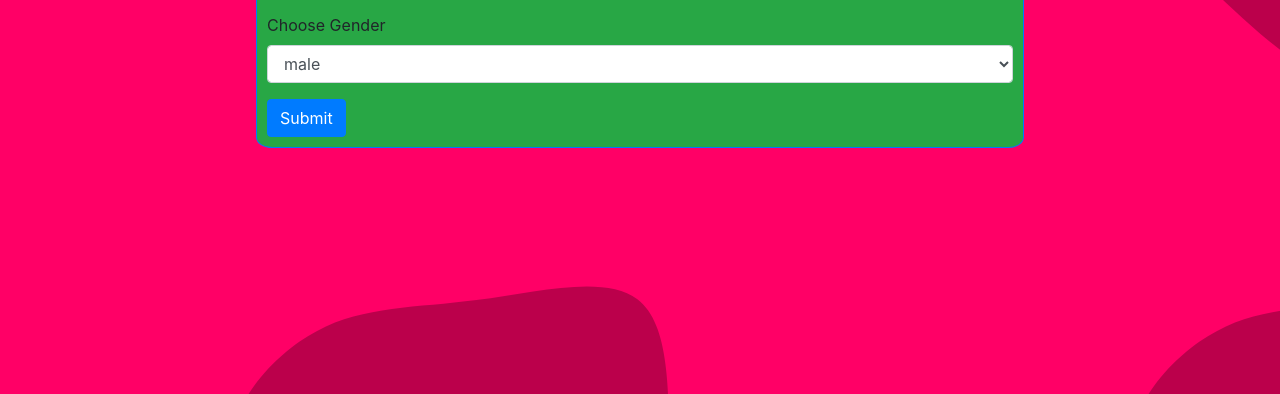
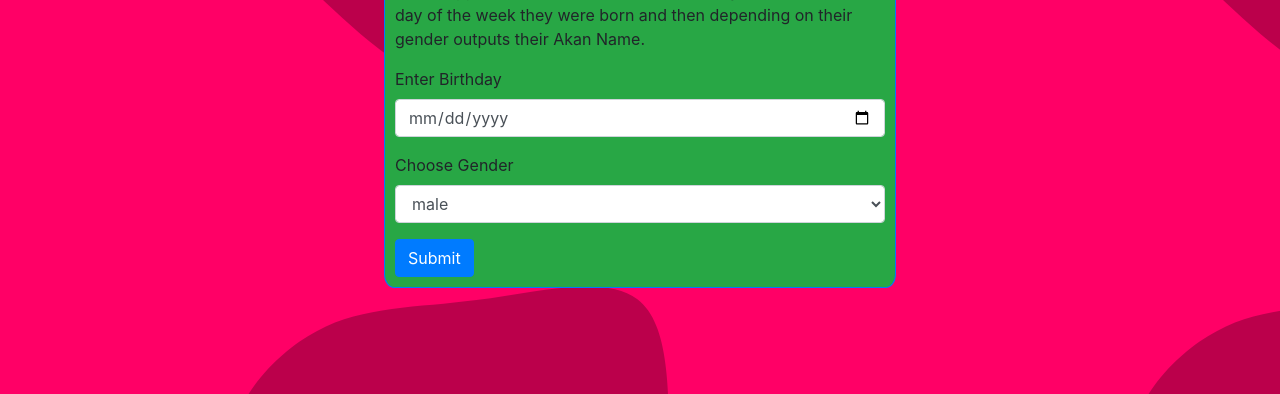
Before and after one commit to C-ollo/AkanaName, a plain HTML site: page index.html in a window 1280 px wide. Shown: the part 406-800 px from the top of the page. Drawn offline with nearby package versions, Linux system fonts and the light colour scheme.

Commit message:
styling div

```diff
--- a/CSS/styles.css
+++ b/CSS/styles.css
@@ -3,6 +3,6 @@
     padding: 10px;
     border-radius: 2%;
     border-width: 3px;
-    height: 45%;
-    width: 60%;
+    height: 70%;
+    width: 40%;
 }
```
